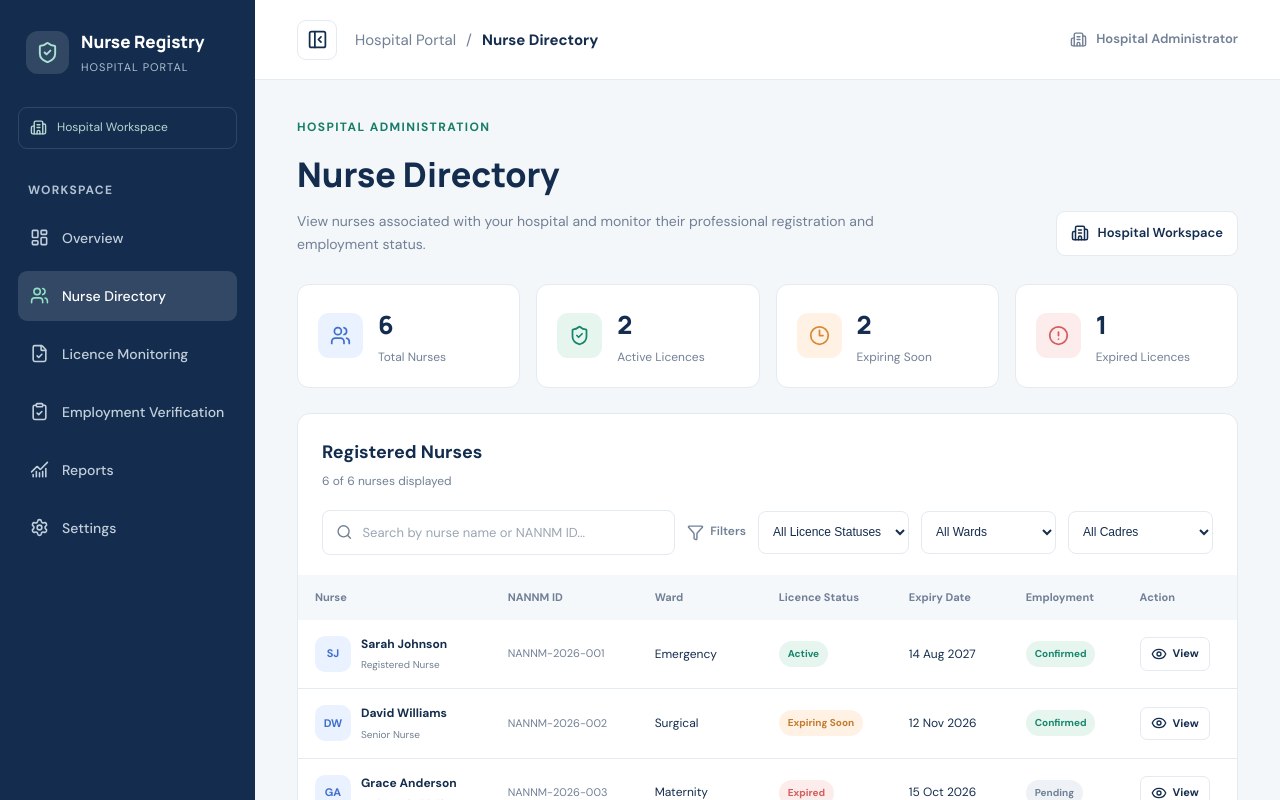
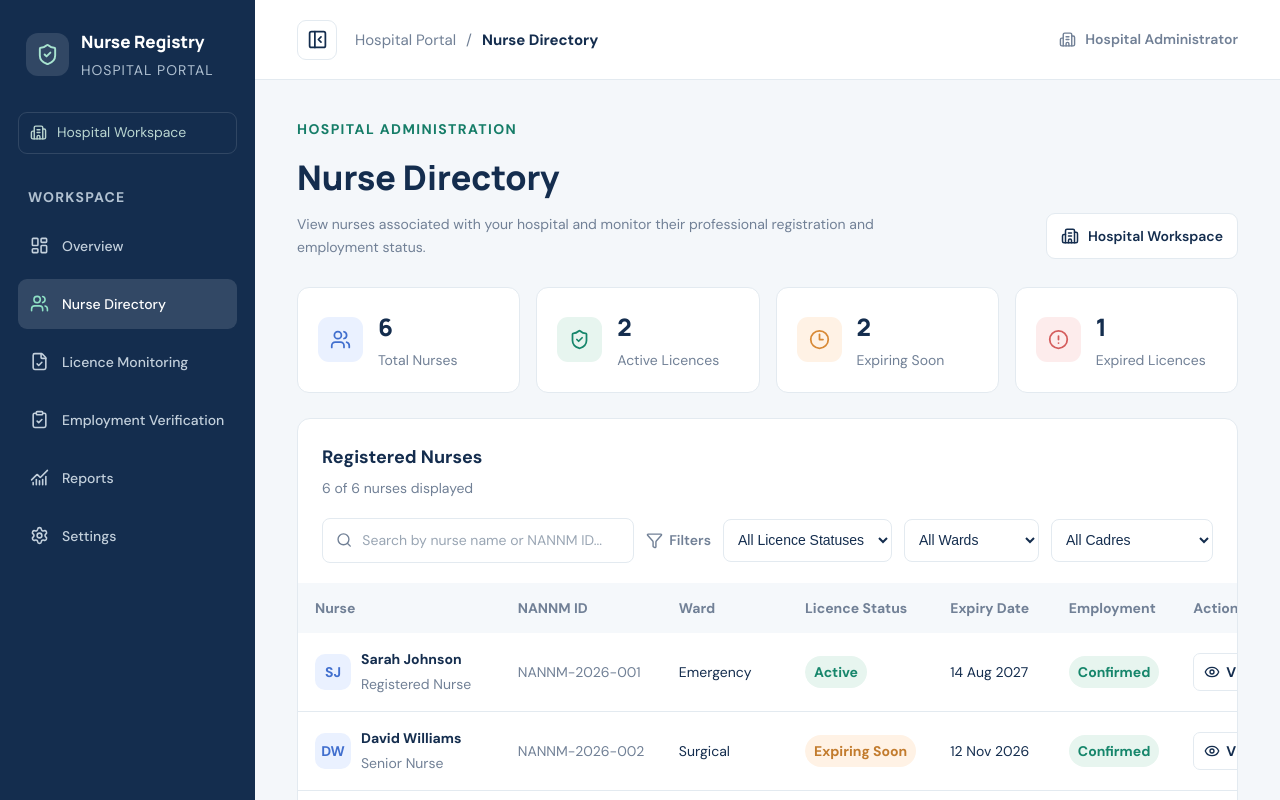
Before and after one commit to Mikevin825/plateau-nurse-registry, a React (Vite) app: page /hr/nurses in a window 1280 px wide. Shown: the top 800 px of the page. Built offline with nearby package versions, Linux system fonts and the light colour scheme.

Commit message:
fix: update font sizes for improved readability across multiple CSS files

```diff
--- a/src/App.css
+++ b/src/App.css
@@ -51,7 +51,7 @@
 .brand-text span {
   display: block;
   margin-top: 3px;
-  font-size: 13px;
+  font-size: 14px;
   font-weight: 700;
   letter-spacing: 1.2px;
   color: var(--text-secondary);
@@ -204,7 +204,7 @@
 .portal-info h3 {
   font-family: 'Manrope', sans-serif;
   color: var(--navy);
-  font-size: 25px;
+  font-size: 24px;
   font-weight: 800;
   margin: 10px 0;
 }
@@ -387,7 +387,7 @@
   }
 
   .brand-text span {
-    font-size: 12px;
+    font-size: 14px;
   }
 
   .brand-icon {
--- a/src/components/hr/HRLayout.css
+++ b/src/components/hr/HRLayout.css
@@ -48,7 +48,7 @@
 .hr-brand-text span {
   display: block;
   margin-top: 4px;
-  font-size: 11px;
+  font-size: 14px;
   letter-spacing: 1px;
   color: #aebfd0;
 }
@@ -63,14 +63,14 @@
   border: 1px solid rgba(255, 255, 255, 0.12);
   border-radius: 9px;
   color: #b9d5d0;
-  font-size: 12px;
+  font-size: 14px;
   white-space: nowrap;
 }
 
 .hr-sidebar-label {
   padding: 0 10px;
   margin-bottom: 13px;
-  font-size: 12px;
+  font-size: 14px;
   font-weight: 700;
   letter-spacing: 1.2px;
   color: #b1c1d1;
@@ -210,7 +210,7 @@
   align-items: center;
   gap: 9px;
   color: var(--text-secondary);
-  font-size: 13px;
+  font-size: 14px;
   font-weight: 600;
 }
 
@@ -304,6 +304,6 @@
 
   .hr-breadcrumb {
     gap: 7px;
-    font-size: 13px;
+    font-size: 14px;
   }
 }
--- a/src/components/nurse/NurseLayout.css
+++ b/src/components/nurse/NurseLayout.css
@@ -49,7 +49,7 @@
 .nurse-brand-text span {
   display: block;
   margin-top: 4px;
-  font-size: 12px;
+  font-size: 14px;
   letter-spacing: 1px;
   color: #aebfd0;
 }
@@ -57,7 +57,7 @@
 .nurse-sidebar-label {
   padding: 0 10px;
   margin-bottom: 13px;
-  font-size: 12px;
+  font-size: 14px;
   font-weight: 700;
   letter-spacing: 1.2px;
   color: #b1c1d1;
@@ -292,6 +292,6 @@
 
   .nurse-breadcrumb {
     gap: 7px;
-    font-size: 13px;
+    font-size: 14px;
   }
 }
--- a/src/index.css
+++ b/src/index.css
@@ -15,6 +15,25 @@
   --text-secondary: #718096;
 
   --border: #E3EAF0;
+
+  /* Accessibility-focused typography scale */
+  --font-heading-xl: 32px;        /* Main page headings: 30-34px */
+  --font-heading-lg: 22px;        /* Section headings: 20-24px */
+  --font-heading-md: 20px;
+  --font-dashboard-figure: 30px;  /* Dashboard figures: 28-32px */
+  --font-body: 16px;             /* Body text */
+  --font-table-content: 15px;    /* Table content: 15-16px */
+  --font-table-heading: 14px;    /* Table headings: 14-15px */
+  --font-label: 15px;            /* Form labels: 15-16px */
+  --font-input: 16px;            /* Input text */
+  --font-button: 15px;           /* Buttons: 15-16px */
+  --font-secondary: 14px;        /* Secondary info: min 14px */
+
+  /* Touch targets */
+  --touch-target-min: 44px;
+
+  /* Table horizontal scroll wrapper */
+  --table-cell-padding: 12px 16px;
 
   font-synthesis: none;
   text-rendering: optimizeLegibility;
--- a/src/pages/LicenceManagement.css
+++ b/src/pages/LicenceManagement.css
@@ -54,7 +54,7 @@
   display: block;
   margin-bottom: 9px;
   color: var(--green);
-  font-size: 13px;
+  font-size: 14px;
   font-weight: 700;
   letter-spacing: 1.5px;
 }
@@ -104,7 +104,7 @@
 
 .licence-status-heading span {
   color: var(--text-secondary);
-  font-size: 13px;
+  font-size: 14px;
   font-weight: 700;
   letter-spacing: 1.2px;
 }
--- a/src/pages/NurseNotifications.css
+++ b/src/pages/NurseNotifications.css
@@ -56,7 +56,7 @@
 
 .notifications-eyebrow {
   color: var(--green);
-  font-size: 13px;
+  font-size: 14px;
   font-weight: 700;
   letter-spacing: 1.4px;
 }
@@ -208,7 +208,7 @@
   border-radius: 20px;
   background: var(--green-light);
   color: var(--green);
-  font-size: 13px;
+  font-size: 14px;
   display: grid;
   place-items: center;
 }
--- a/src/pages/NurseProfile.css
+++ b/src/pages/NurseProfile.css
@@ -151,7 +151,7 @@
 
 .profile-summary-label {
   color: var(--green);
-  font-size: 13px;
+  font-size: 14px;
   font-weight: 700;
   letter-spacing: 1.1px;
 }
@@ -180,7 +180,7 @@
 .profile-id-block span {
   display: block;
   color: var(--text-secondary);
-  font-size: 13px;
+  font-size: 14px;
   font-weight: 700;
   letter-spacing: 0.7px;
 }
@@ -244,7 +244,7 @@
   border-radius: 20px;
   background: #fff7e6;
   color: #89651f;
-  font-size: 13px;
+  font-size: 14px;
   font-weight: 600;
   white-space: nowrap;
 }
--- a/src/pages/hr/HRDashboard.css
+++ b/src/pages/hr/HRDashboard.css
@@ -19,7 +19,7 @@
   display: block;
   margin-bottom: 10px;
   color: var(--green);
-  font-size: 12px;
+  font-size: 14px;
   font-weight: 800;
   letter-spacing: 1.4px;
 }
@@ -49,7 +49,7 @@
   border-radius: 9px;
   background: var(--surface);
   color: var(--navy);
-  font-size: 13px;
+  font-size: 14px;
   font-weight: 600;
   white-space: nowrap;
 }
@@ -132,7 +132,7 @@
 .hr-summary-card h3 {
   margin: 0;
   color: var(--navy);
-  font-size: 13px;
+  font-size: 14px;
   font-weight: 700;
   line-height: 1.5;
 }
@@ -140,7 +140,7 @@
 .hr-summary-card p {
   margin-top: 7px;
   color: var(--text-secondary);
-  font-size: 11px;
+  font-size: 14px;
   line-height: 1.5;
 }
 
@@ -178,7 +178,7 @@
 .hr-panel-heading p {
   margin-top: 6px;
   color: var(--text-secondary);
-  font-size: 12px;
+  font-size: 14px;
   line-height: 1.6;
 }
 
@@ -199,7 +199,7 @@
   align-items: center;
   gap: 7px;
   color: var(--green);
-  font-size: 12px;
+  font-size: 14px;
   font-weight: 700;
   white-space: nowrap;
 }
@@ -224,7 +224,7 @@
   padding: 13px 12px;
   background: #f5f8fb;
   color: var(--text-secondary);
-  font-size: 11px;
+  font-size: 14px;
   font-weight: 700;
   white-space: nowrap;
 }
@@ -233,7 +233,7 @@
   padding: 16px 12px;
   border-bottom: 1px solid var(--border);
   color: var(--navy);
-  font-size: 12px;
+  font-size: 14px;
   white-space: nowrap;
 }
 
@@ -256,14 +256,14 @@
   border-radius: 10px;
   background: #eaf1ff;
   color: #416fce;
-  font-size: 11px;
+  font-size: 14px;
   font-weight: 800;
 }
 
 .hr-nurse-cell strong {
   display: block;
   color: var(--navy);
-  font-size: 12px;
+  font-size: 14px;
   font-weight: 700;
 }
 
@@ -271,12 +271,12 @@
   display: block;
   margin-top: 4px;
   color: var(--text-secondary);
-  font-size: 10px;
+  font-size: 14px;
 }
 
 .hr-nannm-id {
   color: var(--text-secondary) !important;
-  font-size: 11px !important;
+  font-size: 14px !important;
 }
 
 .hr-status,
@@ -285,7 +285,7 @@
   align-items: center;
   padding: 5px 9px;
   border-radius: 20px;
-  font-size: 10px;
+  font-size: 14px;
   font-weight: 700;
 }
 
@@ -322,13 +322,13 @@
 .hr-licence-total strong {
   color: var(--navy);
   font-family: 'Manrope', sans-serif;
-  font-size: 35px;
+  font-size: 32px;
   font-weight: 800;
 }
 
 .hr-licence-total span {
   color: var(--text-secondary);
-  font-size: 12px;
+  font-size: 14px;
 }
 
 .hr-licence-bar {
@@ -378,13 +378,13 @@
   align-items: center;
   gap: 9px;
   color: var(--text-secondary);
-  font-size: 12px;
+  font-size: 14px;
 }
 
 .hr-licence-legend strong {
   margin-left: auto;
   color: var(--navy);
-  font-size: 12px;
+  font-size: 14px;
 }
 
 .legend-dot {
@@ -453,19 +453,19 @@
 
 .hr-expiring-info strong {
   color: var(--navy);
-  font-size: 12px;
+  font-size: 14px;
 }
 
 .hr-expiring-info span,
 .hr-expiring-info small {
   color: var(--text-secondary);
-  font-size: 10px;
+  font-size: 14px;
 }
 
 .hr-expiring-days {
   margin-left: auto;
   color: #c27b2d;
-  font-size: 10px;
+  font-size: 14px;
   font-weight: 700;
   white-space: nowrap;
 }
@@ -507,7 +507,7 @@
 .hr-employment-callout p {
   margin-top: 7px;
   color: #587d72;
-  font-size: 12px;
+  font-size: 14px;
   line-height: 1.7;
 }
 
@@ -523,7 +523,7 @@
   border-radius: 10px;
   background: #f5f8fb;
   color: var(--text-secondary);
-  font-size: 11px;
+  font-size: 14px;
   line-height: 1.7;
 }
 
@@ -575,11 +575,11 @@
   }
 
   .hr-summary-value {
-    font-size: 25px;
+    font-size: 24px;
   }
 
   .hr-summary-card h3 {
-    font-size: 12px;
+    font-size: 14px;
   }
 
   .hr-panel {
@@ -591,7 +591,7 @@
   }
 
   .hr-panel-link {
-    font-size: 11px;
+    font-size: 14px;
   }
 }
 
--- a/src/pages/hr/HRNurseDirectory.css
+++ b/src/pages/hr/HRNurseDirectory.css
@@ -37,7 +37,7 @@
   border-radius: 9px;
   background: var(--surface);
   color: var(--navy);
-  font-size: 13px;
+  font-size: 14px;
   font-weight: 600;
   white-space: nowrap;
 }
@@ -92,7 +92,7 @@
   display: block;
   color: var(--navy);
   font-family: 'Manrope', sans-serif;
-  font-size: 25px;
+  font-size: 24px;
   font-weight: 800;
 }
 
@@ -100,7 +100,7 @@
   display: block;
   margin-top: 3px;
   color: var(--text-secondary);
-  font-size: 12px;
+  font-size: 14px;
 }
 
 .hr-directory-panel {
@@ -123,7 +123,7 @@
 .hr-directory-panel-heading p {
   margin-top: 5px;
   color: var(--text-secondary);
-  font-size: 12px;
+  font-size: 14px;
 }
 
 .hr-directory-toolbar {
@@ -153,7 +153,7 @@
   outline: none;
   background: transparent;
   color: var(--navy);
-  font-size: 13px;
+  font-size: 14px;
 }
 
 .hr-directory-search input::placeholder {
@@ -165,7 +165,7 @@
   align-items: center;
   gap: 6px;
   color: var(--text-secondary);
-  font-size: 12px;
+  font-size: 14px;
   font-weight: 600;
 }
 
@@ -178,7 +178,7 @@
   outline: none;
   background: var(--surface);
   color: var(--navy);
-  font-size: 12px;
+  font-size: 14px;
 }
 
 .hr-directory-table-wrapper {
@@ -196,7 +196,7 @@
   padding: 14px 17px;
   background: #f5f8fb;
   color: var(--text-secondary);
-  font-size: 11px;
+  font-size: 14px;
   font-weight: 700;
   white-space: nowrap;
 }
@@ -205,7 +205,7 @@
   padding: 15px 17px;
   border-bottom: 1px solid var(--border);
   color: var(--navy);
-  font-size: 12px;
+  font-size: 14px;
   white-space: nowrap;
 }
 
@@ -233,7 +233,7 @@
 .hr-directory-avatar {
   width: 36px;
   height: 36px;
-  font-size: 11px;
+  font-size: 14px;
 }
 
 .hr-directory-nurse-cell strong,
@@ -243,18 +243,18 @@
 
 .hr-directory-nurse-cell strong {
   color: var(--navy);
-  font-size: 12px;
+  font-size: 14px;
 }
 
 .hr-directory-nurse-cell span {
   margin-top: 3px;
   color: var(--text-secondary);
-  font-size: 10px;
+  font-size: 14px;
 }
 
 .hr-directory-id {
   color: var(--text-secondary) !important;
-  font-size: 11px !important;
+  font-size: 14px !important;
 }
 
 .hr-directory-status,
@@ -263,7 +263,7 @@
   align-items: center;
   padding: 5px 9px;
   border-radius: 20px;
-  font-size: 10px;
+  font-size: 14px;
   font-weight: 700;
 }
 
@@ -305,7 +305,7 @@
   border-radius: 7px;
   background: var(--surface);
   color: var(--navy);
-  font-size: 11px;
+  font-size: 14px;
   font-weight: 700;
 }
 
@@ -329,7 +329,7 @@
 }
 
 .hr-directory-empty p {
-  font-size: 12px;
+  font-size: 14px;
 }
 
 /* Nurse details modal */
@@ -407,7 +407,7 @@
   display: block;
   margin-top: 3px;
   color: var(--text-secondary);
-  font-size: 12px;
+  font-size: 14px;
 }
 
 .hr-directory-detail-grid {
@@ -422,12 +422,12 @@
   gap: 7px;
   margin-bottom: 7px;
   color: var(--text-secondary);
-  font-size: 11px;
+  font-size: 14px;
 }
 
 .hr-directory-detail-grid strong {
   color: var(--navy);
-  font-size: 13px;
+  font-size: 14px;
 }
 
 .hr-directory-modal-footer {
@@ -450,7 +450,7 @@
   gap: 8px;
   padding: 0 15px;
   border-radius: 8px;
-  font-size: 12px;
+  font-size: 14px;
   font-weight: 700;
 }
 
@@ -476,7 +476,7 @@
   align-items: center;
   gap: 7px;
   color: var(--green);
-  font-size: 12px;
+  font-size: 14px;
   font-weight: 700;
 }
 
@@ -507,7 +507,7 @@
 .hr-directory-confirm-dialog > p {
   margin-top: 12px;
   color: var(--text-secondary);
-  font-size: 13px;
+  font-size: 14px;
 }
 
 .hr-directory-confirm-dialog > p strong {
@@ -519,7 +519,7 @@
   border-radius: 8px;
   background: #fff7e9;
   color: #956b2d !important;
-  font-size: 11px !important;
+  font-size: 14px !important;
 }
 
 .hr-directory-confirm-actions {
@@ -574,7 +574,7 @@
   }
 
   .hr-directory-summary-card span {
-    font-size: 10px;
+    font-size: 14px;
   }
 
   .hr-directory-toolbar {
--- a/src/pages/hr/HRSectionPlaceholder.css
+++ b/src/pages/hr/HRSectionPlaceholder.css
@@ -41,5 +41,5 @@
   border-radius: 10px;
   background: var(--surface);
   color: var(--text-secondary);
-  font-size: 13px;
+  font-size: 14px;
 }
```
Also changed, not shown: src/pages/DigitalIDCard.css (+9 -9 lines).
